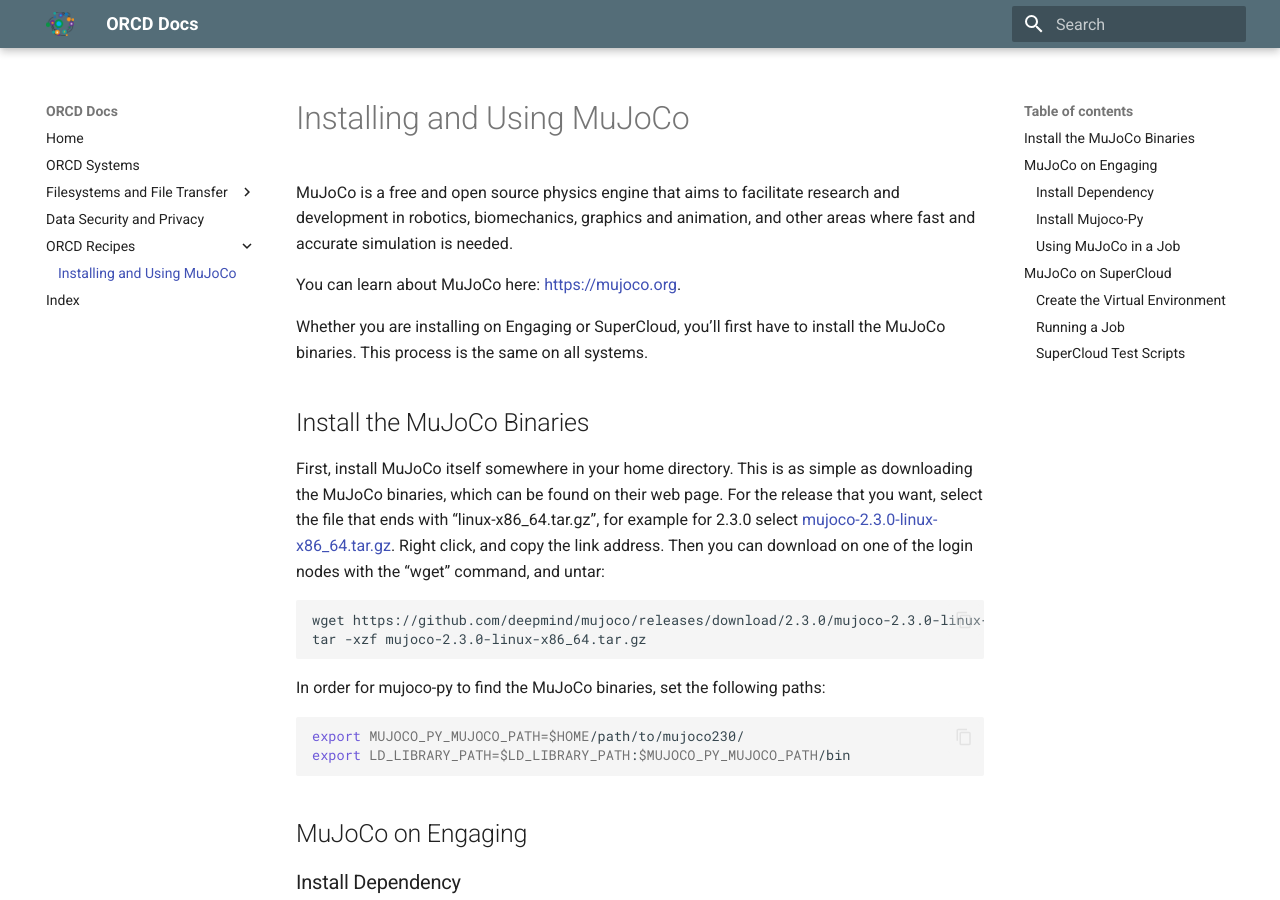
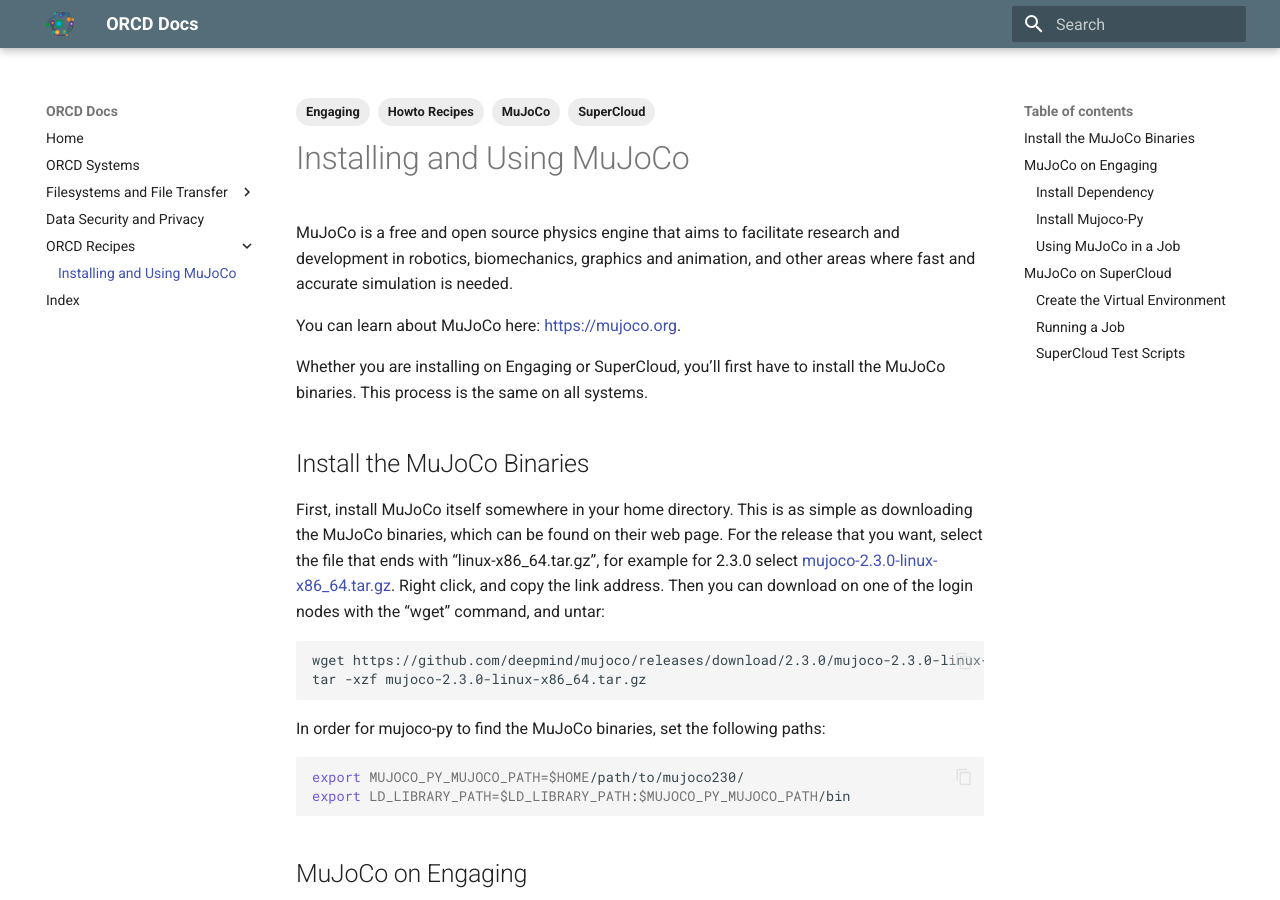
Before and after one commit to mit-orcd/orcd-docs-edit, an MkDocs documentation site: the page built from docs/recipes/mujoco.md, in a window 1280 px wide and 900 px high. Built offline with MkDocs 1.6.1 and Material for MkDocs 9.7.7, drawn with Linux system fonts in a browser that asks for light colours.

Commit message:
add tags

```diff
--- a/docs/recipes/mujoco.md
+++ b/docs/recipes/mujoco.md
@@ -1,3 +1,10 @@
+---
+tags:
+ - Engaging
+ - SuperCloud
+ - Howto Recipes
+ - MuJoCo
+---
 # Installing and Using MuJoCo
 
 MuJoCo is a free and open source physics engine that aims to facilitate research and development in robotics, biomechanics, graphics and animation, and other areas where fast and accurate simulation is needed.
```
